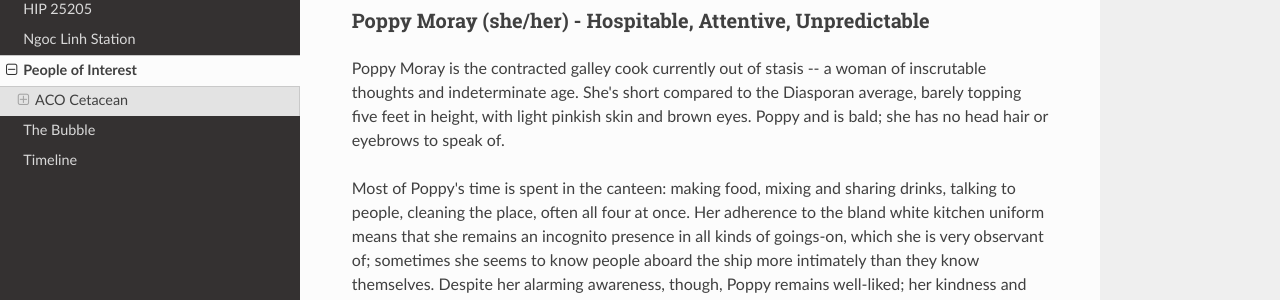
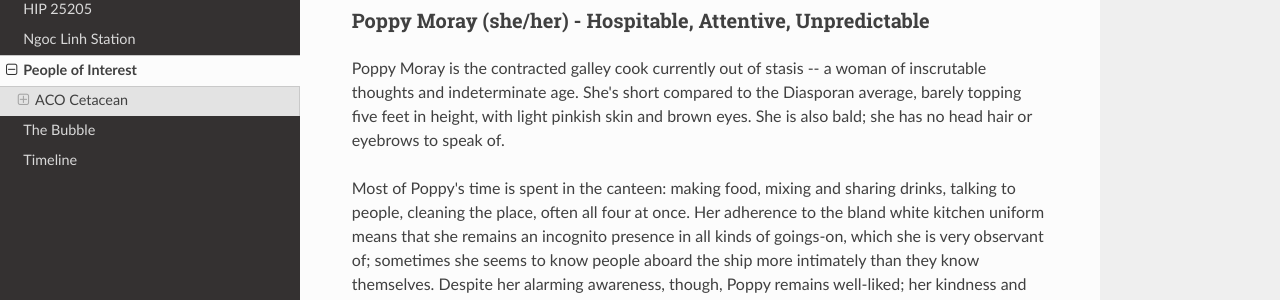
Before and after one commit to Ilysen/end-of-transmission, an MkDocs documentation site: the page built from docs/people-of-interest.md, in a window 1280 px wide and 900 px high, scrolled down 828 px. Shown: the part 199-499 px from the top of the window. Built offline with MkDocs 1.6.1, drawn with Linux system fonts in a browser that asks for light colours; nearby versions of some CDN libraries.

Commit message:
typo fix

```diff
--- a/docs/people-of-interest.md
+++ b/docs/people-of-interest.md
@@ -12,7 +12,7 @@ When not needed in the bridge, Quay's usual haunts include the canteen and the f
 As a rule, Quay is calm and amiable. The only times he raises his voice are when he's shouting across the room to make himself heard, and throughout the entirety of his tenure, he has never become any more visibly stressed or angry than pursed lips and a sigh. He is loathe to exercise his authority at all, only stepping in with his rank to coordinate response to an emergency situation or to defuse heated disagreements; the man's presence alone, however, is often enough to help cool heads win out.
 
 ### Poppy Moray (she/her) - Hospitable, Attentive, Unpredictable
-Poppy Moray is the contracted galley cook currently out of stasis -- a woman of inscrutable thoughts and indeterminate age. She's short compared to the Diasporan average, barely topping five feet in height, with light pinkish skin and brown eyes. Poppy and is bald; she has no head hair or eyebrows to speak of.
+Poppy Moray is the contracted galley cook currently out of stasis -- a woman of inscrutable thoughts and indeterminate age. She's short compared to the Diasporan average, barely topping five feet in height, with light pinkish skin and brown eyes. She is also bald; she has no head hair or eyebrows to speak of.
 
 Most of Poppy's time is spent in the canteen: making food, mixing and sharing drinks, talking to people, cleaning the place, often all four at once. Her adherence to the bland white kitchen uniform means that she remains an incognito presence in all kinds of goings-on, which she is very observant of; sometimes she seems to know people aboard the ship more intimately than they know themselves. Despite her alarming awareness, though, Poppy remains well-liked; her kindness and insistence on hospitality makes her ubiquitously known aboard the ship, for better or worse.
 
```
